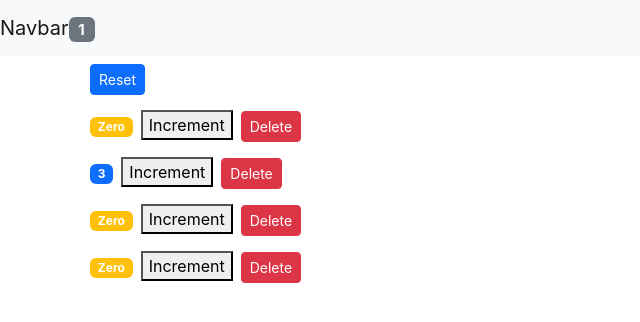
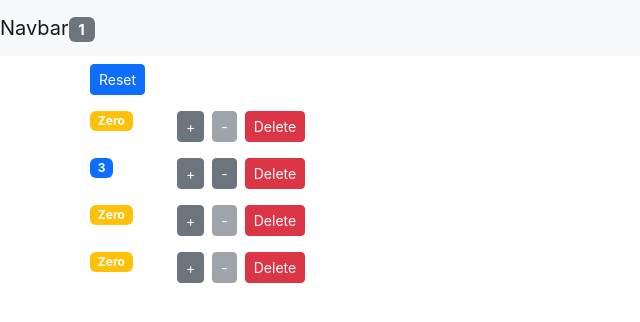
Before and after one commit to robrajcs/counters, a React (Create React App) app: page / in a window 1280 px wide. Shown: the top 322 px of the page, without its empty margins (0-640 px from the left). Built offline with nearby package versions, Linux system fonts and the light colour scheme; the HTML template or start-up script is replaced by a standard one.

Commit message:
20221227 1802

```diff
--- a/src/App.js
+++ b/src/App.js
@@ -32,6 +32,14 @@
         this.setState({ counters });
     }
 
+    handleDecrement = counter => {
+        const counters = [...this.state.counters];
+        const index = counters.indexOf(counter);
+        counters[index] = {...counter}
+        counters[index].value--;
+        this.setState({ counters });
+    }
+
     handleDelete = counterId => {
         const counters = this.state.counters.filter(c => c.id !== counterId);
         this.setState({ counters });
@@ -53,7 +61,10 @@
         <main className="container">
           <Counters
           counters={this.state.counters}
-          onReset={this.handleReset} onIncrement={this.handleIncrement} onDelete={this.handleDelete} />
+          onReset={this.handleReset}
+          onIncrement={this.handleIncrement}
+          onDecrement={this.handleDecrement}
+          onDelete={this.handleDelete} />
         </main>
       </React.Fragment>
     );
--- a/src/components/counter.jsx
+++ b/src/components/counter.jsx
@@ -12,11 +12,16 @@
 
     render() {
         return (
-        <div>
-            <span className={this.getBadgeClasses()}>{this.formatCount()}</span>
-            {/* { this.state.tags.length === 0 && 'Please create a new tag!' } */}
-            <button onClick={() => this.props.onIncrement(this.props.counter)}>Increment</button>
-            <button onClick={() => this.props.onDelete(this.props.counter.id)} className="btn btn-danger btn-sm m-2">Delete</button>
+        <div className="row">
+            <div className="col-1">
+                <span className={this.getBadgeClasses()}>{this.formatCount()}</span>
+            </div>
+            <div className="col">
+                <button onClick={() => this.props.onIncrement(this.props.counter)}  className="btn btn-secondary btn-sm">+</button>
+                <button onClick={() => this.props.onDecrement(this.props.counter)}  className="btn btn-secondary btn-sm m-2"
+                disabled={this.props.counter.value===0 ? "disabled" : ""} >-</button>
+                <button onClick={() => this.props.onDelete(this.props.counter.id)} className="btn btn-danger btn-sm">Delete</button>
+            </div>
         </div>
 
         );
--- a/src/components/counters.jsx
+++ b/src/components/counters.jsx
@@ -5,14 +5,16 @@
 
 
     render() {
-        const { onReset, counters, onDelete, onIncrement } = this.props;
+        const { onReset, counters, onDelete, onIncrement, onDecrement } = this.props;
         return (
             <div>
                 <button onClick={onReset} className="btn btn-primary btn-sm m-2">Reset</button>
                {counters.map(counter => (
                <Counter key={counter.id}
                onDelete={onDelete}
-               onIncrement={onIncrement} counter={counter}/>
+               onIncrement={onIncrement}
+               onDecrement={onDecrement}
+               counter={counter}/>
                 ))}
             </div>
         );
```
